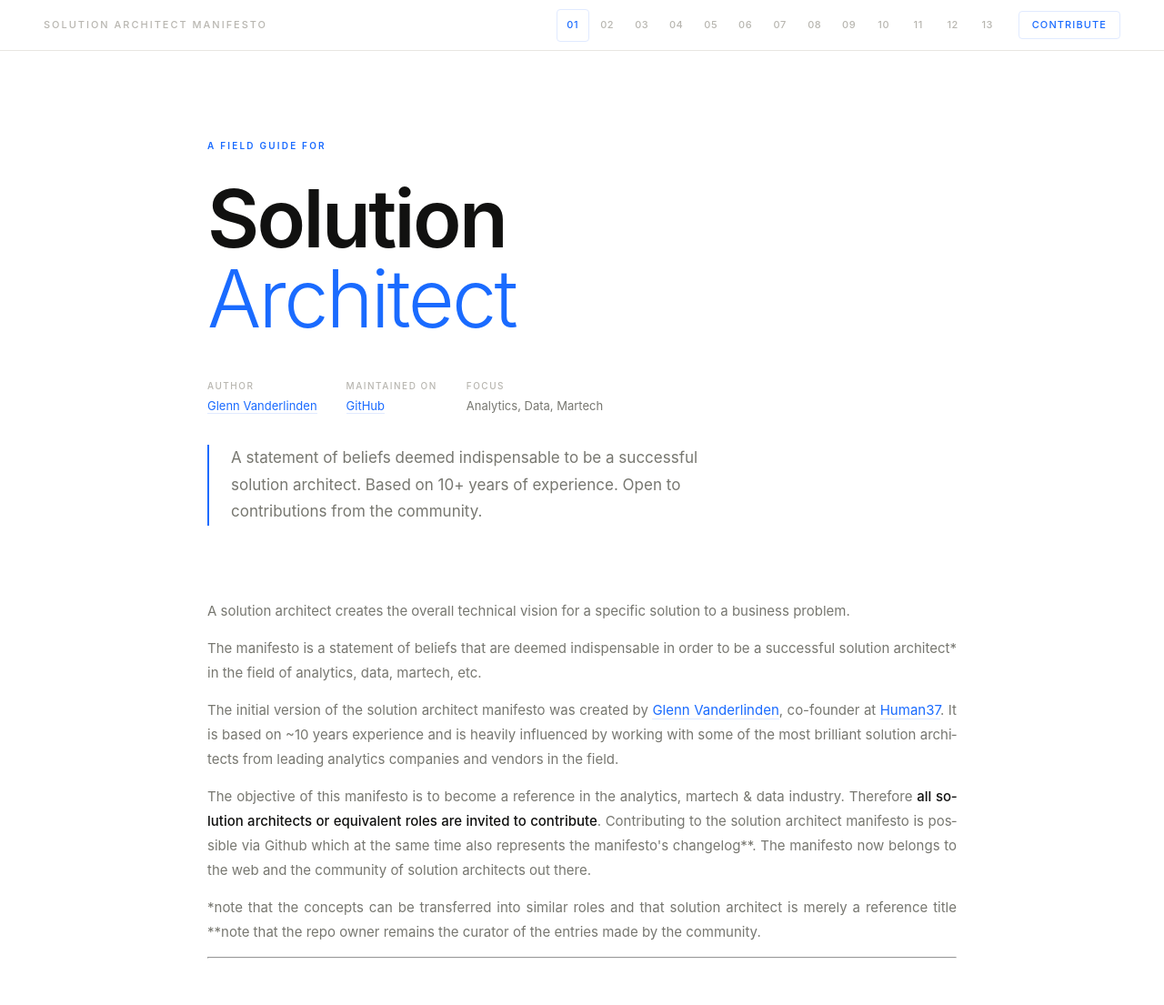
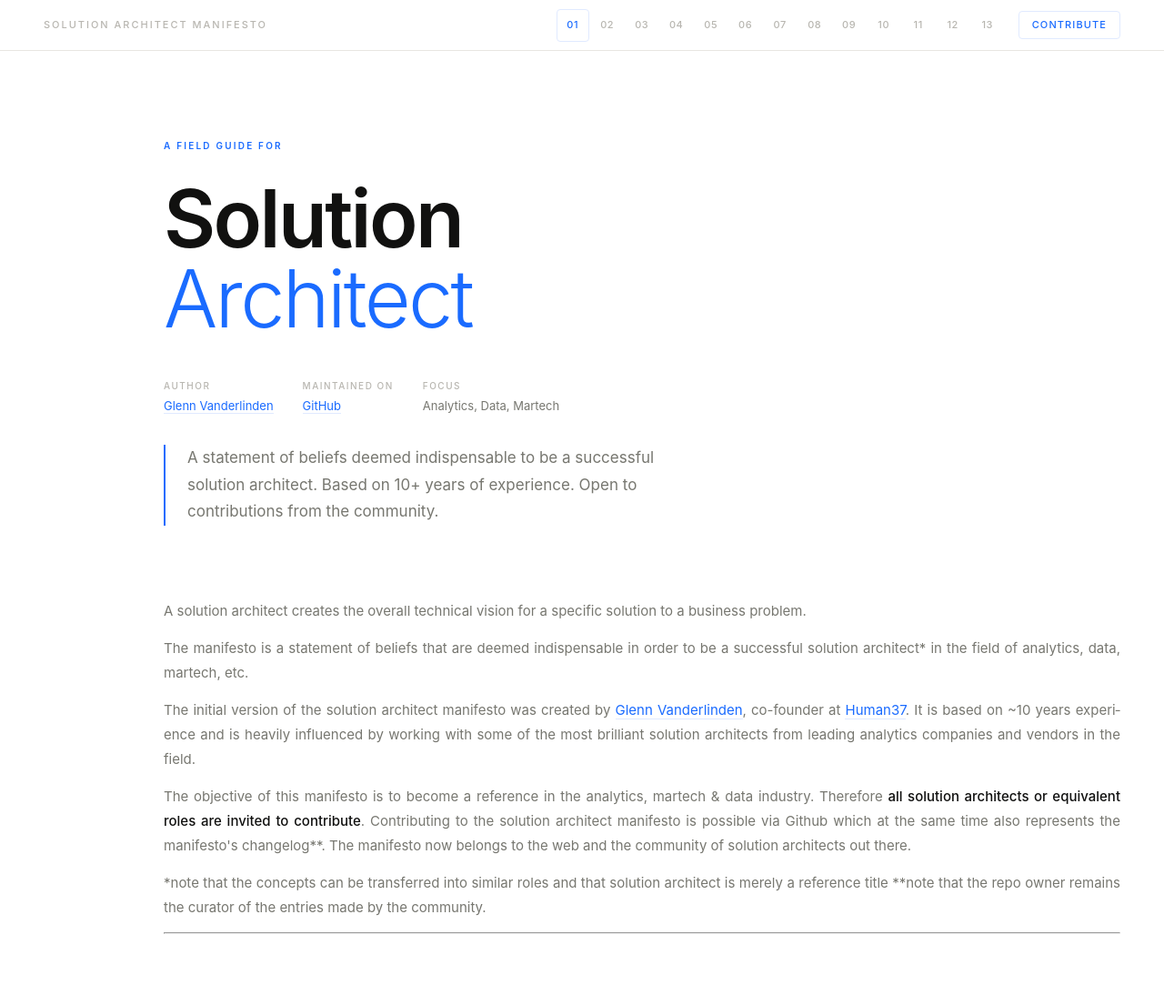
Before and after one commit to glnv/the-solution-architect-manifesto-public, a plain HTML site: page index.html in a window 1280 px wide. Shown: the top 1105 px of the page at 91% size. Drawn offline with nearby package versions, Linux system fonts and the light colour scheme; a script that the page names is missing.

Commit message:
design
Aligmnet left

```diff
--- a/index.html
+++ b/index.html
@@ -140,9 +140,10 @@
         }
 
         .hero {
-            max-width: var(--max-w);
-            margin: 0 auto;
-            padding: 152px var(--pad-x) 32px;
+            padding-top: 152px;
+            padding-bottom: 32px;
+            padding-left: max(var(--pad-x), calc((100vw - var(--max-w)) / 2));
+            padding-right: var(--pad-x);
         }
 
         .hero__eyebrow {
@@ -199,9 +200,8 @@
         }
 
         .intro {
-            max-width: var(--max-w);
-            margin: 0 auto;
             padding: 0 var(--pad-x) 48px;
+            padding-left: max(var(--pad-x), calc((100vw - var(--max-w)) / 2));
         }
 
         .intro p {
```
Also changed, not shown: index.template.html (+5 -5 lines).
